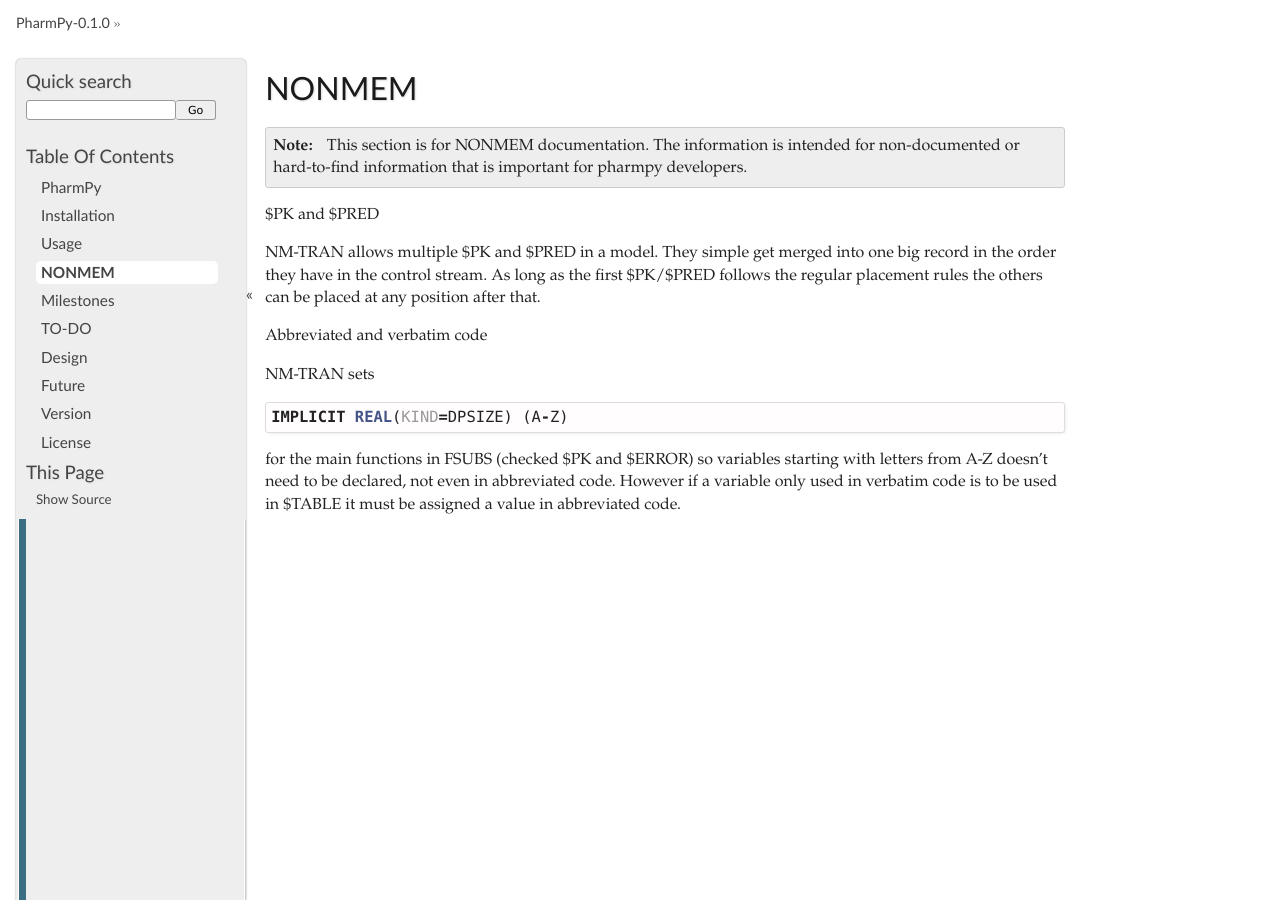
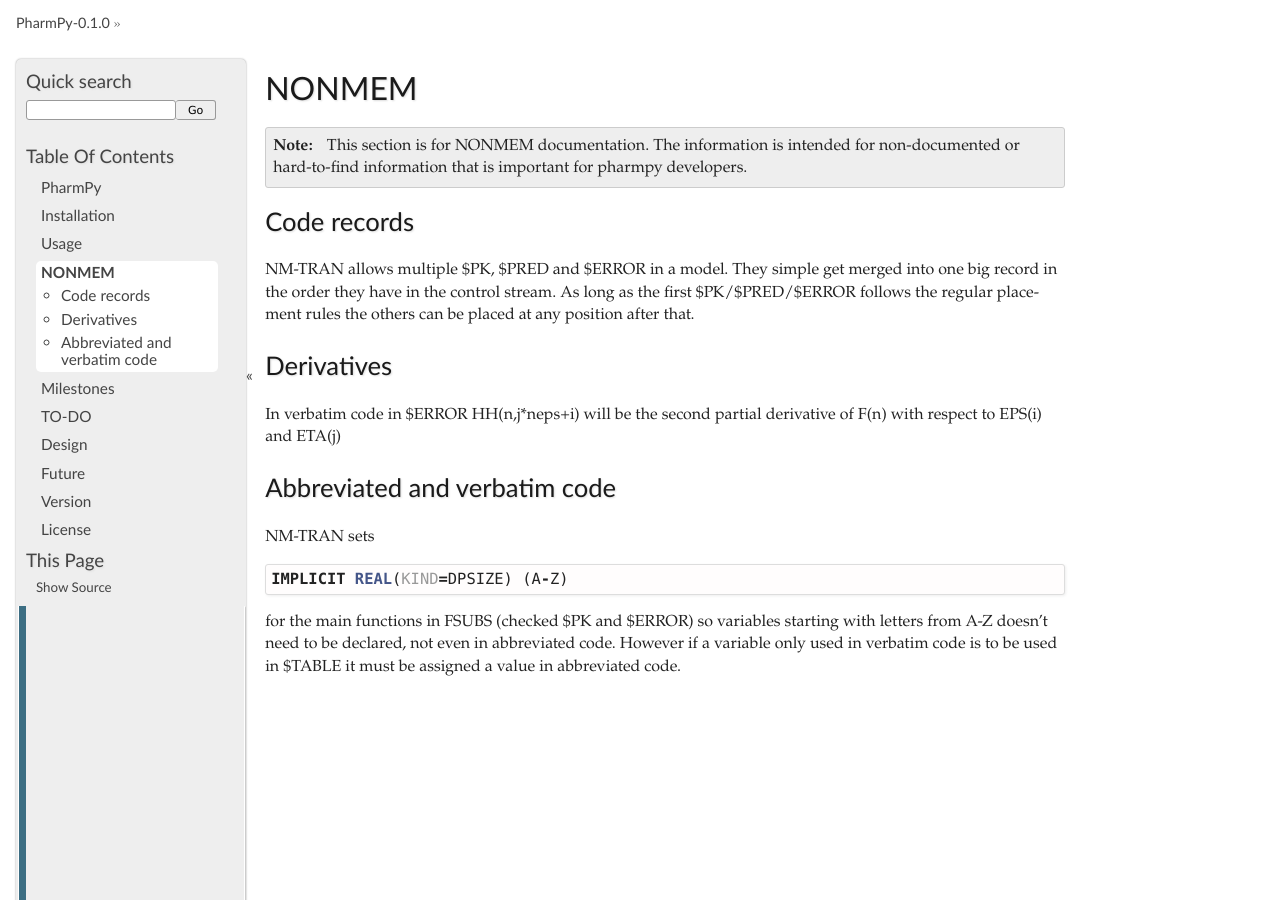
Before and after one commit to pharmpy/pharmpy, a Sphinx documentation site: the page built from docs/NONMEM.rst, in a window 1280 px wide and 900 px high. Built offline with Sphinx 7.4.7, drawn with Linux system fonts in a browser that asks for light colours; pages that are not in the unit, such as notebooks, are missing from menus.

Commit message:
New NONMEM doc for derivatives and $ERROR

```diff
--- a/docs/NONMEM.rst
+++ b/docs/NONMEM.rst
@@ -7,11 +7,20 @@ NONMEM
 .. note:: This section is for NONMEM documentation. The information is intended for non-documented or hard-to-find information that is important for pharmpy developers.
 
 
-$PK and $PRED
+Code records
+------------
 
-NM-TRAN allows multiple $PK and $PRED in a model. They simple get merged into one big record in the order they have in the control stream. As long as the first $PK/$PRED follows the regular placement rules the others can be placed at any position after that.
+NM-TRAN allows multiple $PK, $PRED and $ERROR in a model. They simple get merged into one big record in the order they have in the control stream. As long as the first $PK/$PRED/$ERROR follows the regular placement rules the others can be placed at any position after that.
+
+
+Derivatives
+-----------
+
+In verbatim code in $ERROR HH(n,j*neps+i) will be the second partial derivative of F(n) with respect to EPS(i) and ETA(j)
+
 
 Abbreviated and verbatim code
+-----------------------------
 
 NM-TRAN sets
 
```
